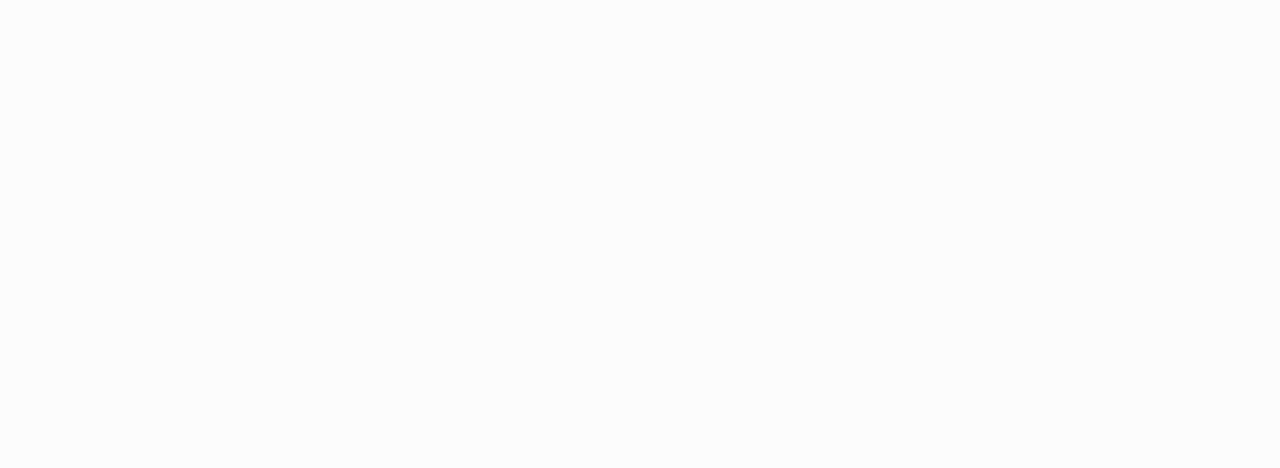
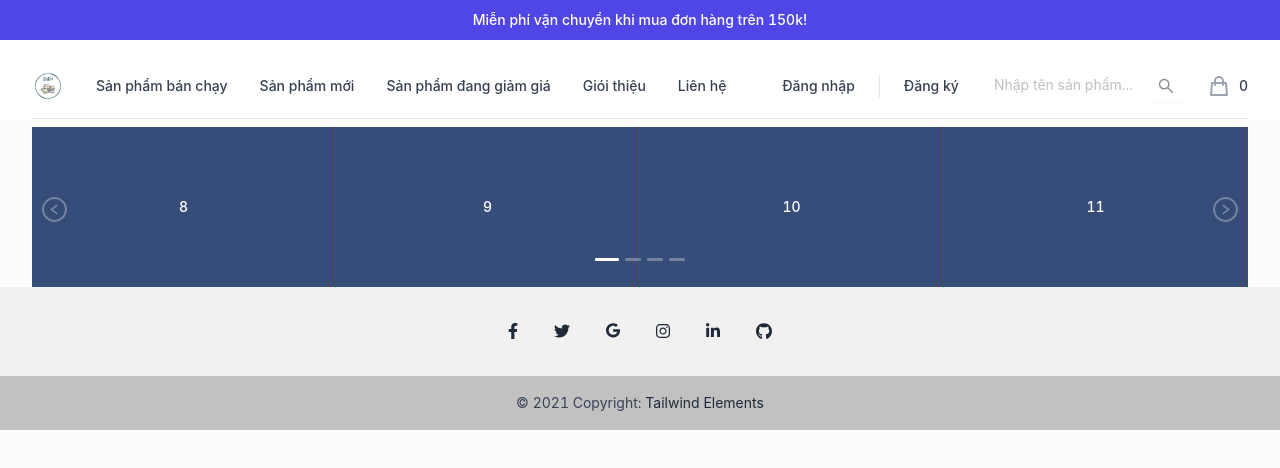
Before and after one commit to Toever1503/datn-vue3, a Vue app: page /slick in a window 1280 px wide. Before the commit this address had no page. Shown: the top 468 px of the page. Built offline with nearby package versions, Linux system fonts and the light colour scheme.

Commit message:
update category page

```diff
--- a/src/components/Header.vue
+++ b/src/components/Header.vue
@@ -198,14 +198,14 @@
 
             <!-- Logo -->
             <div class="ml-4 flex lg:ml-0">
-              <a href="#">
+              <router-link to="/">
                 <span class="sr-only">Workflow</span>
                 <img
                     class="h-8 w-auto"
-                    src="https://tailwindui.com/img/logos/workflow-mark.svg?color=indigo&shade=600"
+                    :src="BilBil"
                     alt=""
                 />
-              </a>
+              </router-link>
             </div>
 
             <!-- Flyout menus -->
@@ -416,6 +416,8 @@
   XIcon,
 } from "@heroicons/vue/outline";
 import {useRouter} from "vue-router";
+import Logo from '../assets/logoB.png';
+import BilBil from '../assets/BilBil.png';
 
 const router = useRouter();
 
@@ -567,7 +569,7 @@
 
 <style>
 
-header #search-nav, header .ant-input-search>.ant-input-group>.ant-input-group-addon:last-child .ant-input-search-button:not(.ant-btn-primary) {
+header #search-nav, header .ant-input-search > .ant-input-group > .ant-input-group-addon:last-child .ant-input-search-button:not(.ant-btn-primary) {
   border: none;
 }
 </style>
--- a/src/components/Home.vue
+++ b/src/components/Home.vue
@@ -1,5 +1,4 @@
 <template>
-
   <Carousel/>
   <Category/>
   <LatestProduct />
--- a/src/components/Layout.vue
+++ b/src/components/Layout.vue
@@ -16,7 +16,7 @@
 -->
 <template>
   <Header />
-  <div class="container mx-auto px-4">
+  <div class="max-w-7xl mx-auto px-4 sm:px-6 lg:px-8 mt-2">
     <router-view />
   </div>
 
--- a/src/pages/Category.vue
+++ b/src/pages/Category.vue
@@ -1,6 +1,6 @@
 <template>
-  <div id="category-page" class="max-w-7xl mx-auto px-4 sm:px-6 lg:px-8 mt-2 flex">
-    <div id="category-sidebar" style="width: 20%">
+  <div id="category-page" class="flex">
+    <div id="category-sidebar" class="p-2" style="width: 20%">
       <h3>
         BỘ LỌC TÌM KIẾM
       </h3>
@@ -9,6 +9,7 @@
         <h4>Khoảng Giá</h4>
         <a-input-group compact>
           <a-input
+              type="number"
               style="width: 42%;text-align: center"
               placeholder="Từ"
           />
@@ -18,6 +19,7 @@
               disabled
           />
           <a-input
+              type="number"
               style="width: 42%; text-align: center; border-left: 0"
               placeholder="Đến"
           />
@@ -122,23 +124,23 @@
             <div
                 class="product-list mt-6 grid grid-cols-1 gap-y-10 gap-x-6 sm:grid-cols-2 lg:grid-cols-5 xl:gap-x-8"
             >
-              <Product />
-              <Product />
-              <Product />
-              <Product />
-              <Product />
-              <Product />
-              <Product />
-              <Product />
-              <Product />
-              <Product />
+              <Product/>
+              <Product/>
+              <Product/>
+              <Product/>
+              <Product/>
+              <Product/>
+              <Product/>
+              <Product/>
+              <Product/>
+              <Product/>
 
               <!-- More products... -->
             </div>
 
             <div class="m-auto mt-2 flex justify-center">
               <a-pagination v-model="pageConfig" @change="onChangePage" size="small" :total="500" :responsive="true"
-                            :showSizeChanger="false" />
+                            :showSizeChanger="false"/>
             </div>
 
 
@@ -150,9 +152,9 @@
 </template>
 
 <script setup>
-import { useRoute } from "vue-router";
+import {useRoute} from "vue-router";
 import Product from "../components/Product.vue";
-import { onMounted, ref } from "vue";
+import {onMounted, ref} from "vue";
 
 const route = useRoute();
 const categoryId = ref(null);
@@ -182,6 +184,10 @@
 </script>
 
 <style>
+#category-page #category-sidebar, #category-page #category-content {
+  background-color: rgb(233 231 231 / 18%);
+}
+
 #category-page .variation-filter {
   padding: 2px;
   border-top: 1px solid #cfcfcf;
--- /dev/null
+++ b/src/pages/ProductDetail.vue
@@ -0,0 +1,76 @@
+<template>
+  <div style="width: 500px; border: 1px solid gray">
+    <a-carousel arrows dots-class="slick-dots slick-thumb"
+                :infinite="true"
+                :rtl="true"
+                :slidesToShow="2"
+                :slidesToScroll="2"
+                :swipe="true"
+                :draggable="true">
+      <template #customPaging="props">
+        <p>
+          <img :src="getImgUrl(props.i)"/>
+        </p>
+      </template>
+      <div v-for="item in 4" :key="item">
+        <img :src="getImgUrl(item - 1)"/>
+      </div>
+
+    </a-carousel>
+  </div>
+</template>
+<script>
+import {defineComponent} from "vue";
+
+const baseUrl =
+    "https://raw.githubusercontent.com/vueComponent/ant-design-vue/main/components/carousel/demo/";
+export default defineComponent({
+  setup() {
+    const getImgUrl = (i) => {
+      return `${baseUrl}abstract0${i + 1}.jpg`;
+    };
+
+    return {
+      getImgUrl,
+    };
+  },
+});
+</script>
+<style scoped>
+/* For demo */
+.ant-carousel :deep(.slick-dots) {
+  position: relative;
+  height: auto;
+}
+
+.ant-carousel :deep(.slick-slide img) {
+  border: 5px solid #fff;
+  display: block;
+  margin: auto;
+  max-width: 80%;
+}
+
+.ant-carousel :deep(.slick-arrow) {
+  display: none !important;
+}
+
+.ant-carousel :deep(.slick-thumb) {
+  bottom: 0px;
+}
+
+.ant-carousel :deep(.slick-thumb li) {
+  width: 60px;
+  height: 45px;
+}
+
+.ant-carousel :deep(.slick-thumb li img) {
+  width: 100%;
+  height: 100%;
+  filter: grayscale(100%);
+  display: block;
+}
+
+.ant-carousel :deep .slick-thumb li.slick-active img {
+  filter: grayscale(0%);
+}
+</style>
--- a/src/pages/Signin.vue
+++ b/src/pages/Signin.vue
@@ -27,7 +27,7 @@
     <div class="max-w-lg w-full space-y-8 p-5 h-fit bg-white">
       <div>
         <router-link to="/">
-          <img class="mx-auto h-12 w-auto" src="https://tailwindui.com/img/logos/workflow-mark-indigo-600.svg"
+          <img class="mx-auto h-12 w-auto" :src="Logo"
                alt="Workflow">
         </router-link>
         <h2 class="mt-6 text-center text-3xl font-extrabold text-gray-900">Đăng nhập vào tài khoản của bạn</h2>
@@ -83,7 +83,7 @@
 </template>
 
 <script setup>
-
+import Logo from '../assets/logoB.png';
 import {reactive, ref} from "vue";
 
 const loginLoading = ref(false);
--- a/src/pages/Signup.vue
+++ b/src/pages/Signup.vue
@@ -4,7 +4,7 @@
     <div class="max-w-lg w-full space-y-8 p-5 h-fit bg-white">
       <div>
         <router-link to="/">
-          <img class="mx-auto h-12 w-auto" src="https://tailwindui.com/img/logos/workflow-mark-indigo-600.svg"
+          <img class="mx-auto h-12 w-auto" :src="Logo"
                alt="Workflow">
         </router-link>
         <h2 class="mt-6 text-center text-3xl font-extrabold text-gray-900">Đăng ký tài khoản mới</h2>
@@ -70,7 +70,7 @@
 </template>
 
 <script setup>
-
+import Logo from '../assets/logoB.png';
 import {reactive, ref} from "vue";
 
 const submitLoading = ref(false);
--- /dev/null
+++ b/src/pages/slicker.vue
@@ -0,0 +1,82 @@
+<template>
+  <a-carousel arrows
+              :afterChange="afterChangeSlide"
+              :slidesToShow="4"
+              :slidesToScroll="2"
+              :draggable="true">
+    <template #prevArrow>
+      <div class="custom-slick-arrow" style="left: 10px; z-index: 1">
+        <left-circle-outlined/>
+      </div>
+    </template>
+    <template #nextArrow>
+      <div class="custom-slick-arrow" style="right: 10px">
+        <right-circle-outlined/>
+      </div>
+    </template>
+    <div @click="clickImage"><h3>8</h3></div>
+    <div @click="clickImage"><h3>9</h3></div>
+    <div @click="clickImage"><h3>10</h3></div>
+    <div @click="clickImage"><h3>11</h3></div>
+    <div @click="clickImage"><h3>12</h3></div>
+    <div @click="clickImage"><h3>13</h3></div>
+    <div @click="clickImage"><h3>14</h3></div>
+    <div @click="clickImage"><h3>15</h3></div>
+  </a-carousel>
+</template>
+<script>
+import {LeftCircleOutlined, RightCircleOutlined} from '@ant-design/icons-vue';
+import {defineComponent} from 'vue';
+
+const afterChangeSlide = (currentSlide) => {
+  console.log(currentSlide);
+};
+
+const clickImage = (e) =>{
+  console.log('click image: ', e.target);
+}
+
+export default defineComponent({
+  components: {
+    LeftCircleOutlined,
+    RightCircleOutlined,
+  },
+  methods: {
+    afterChangeSlide,
+    clickImage,
+  }
+});
+</script>
+<style scoped>
+/* For demo */
+.ant-carousel :deep(.slick-slide) {
+  text-align: center;
+  height: 160px;
+  line-height: 160px;
+  background: #364d79;
+  border-right: 1px solid red;
+  overflow: hidden;
+}
+
+.ant-carousel :deep(.slick-arrow.custom-slick-arrow) {
+  width: 25px;
+  height: 25px;
+  font-size: 25px;
+  color: #fff;
+  background-color: rgba(31, 45, 61, 0.11);
+  opacity: 0.3;
+  z-index: 1;
+}
+
+.ant-carousel :deep(.custom-slick-arrow:before) {
+  display: none;
+}
+
+.ant-carousel :deep(.custom-slick-arrow:hover) {
+  opacity: 0.5;
+}
+
+.ant-carousel :deep(.slick-slide h3) {
+  color: #fff;
+}
+</style>
--- a/src/router/index.js
+++ b/src/router/index.js
@@ -1,6 +1,8 @@
 import { createRouter, createWebHistory } from "vue-router";
 import Home from "../components/Home.vue";
 import Category from "../pages/Category.vue";
+import ProductDetail from "../pages/ProductDetail.vue";
+import slick from "../pages/slicker.vue";
 import Signin from "../pages/Signin.vue";
 import Signup from "../pages/Signup.vue";
 import ForgotPassword from "../pages/ForgotPassword.vue";
@@ -27,6 +29,16 @@
           path: "category/:id/:name",
           component: Category,
           name: "Category"
+        } ,
+        {
+          path: "product/:id/:name",
+          component: ProductDetail,
+          name: "product"
+        },
+        {
+          path: "slick",
+          component: slick,
+          name: "slicker"
         }
         // {
         //   path: '/shop',
```
Also changed, not shown: src/assets/BilBil.png (added), src/assets/logoB.png (added). Lines whose indentation alone changed are shown as unchanged.
